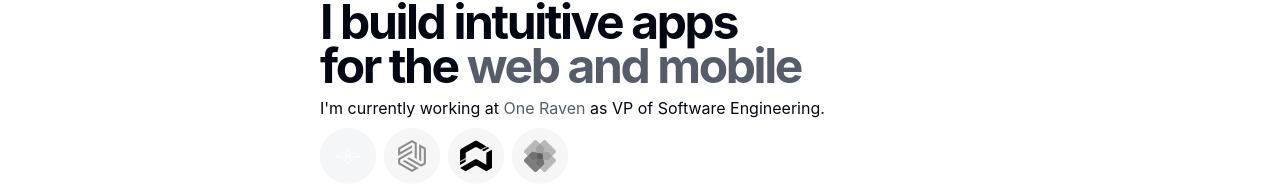
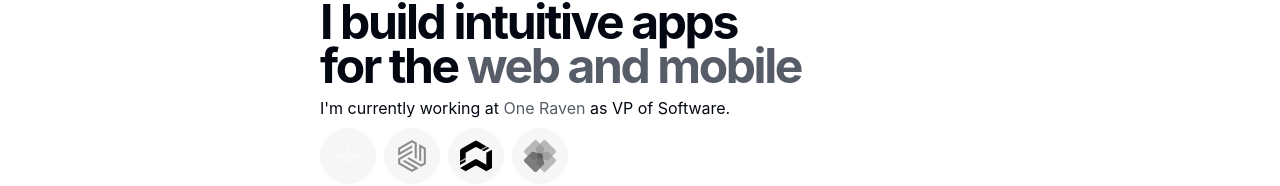
Before and after one commit to jonstuebe/jonstuebe.com, a React (Vite) app: page / in a window 1280 px wide. Shown: the part 351-537 px from the top of the page. Built offline with nearby package versions, Linux system fonts and the light colour scheme; a web font is replaced by a local one.

Commit message:
Update job title in App component

```diff
--- a/src/App.tsx
+++ b/src/App.tsx
@@ -60,7 +60,7 @@ function App() {
             <p>
               I'm currently working at{" "}
               <span className="text-accent-foreground/70">One Raven</span> as
-              VP of Software Engineering.
+              VP of Software.
             </p>
             <div
               className={cn(
```
